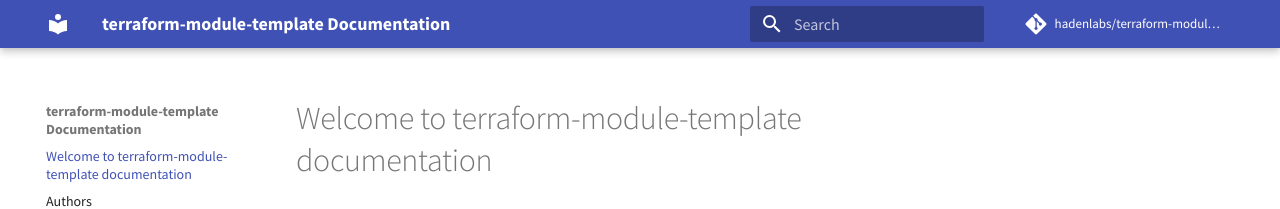
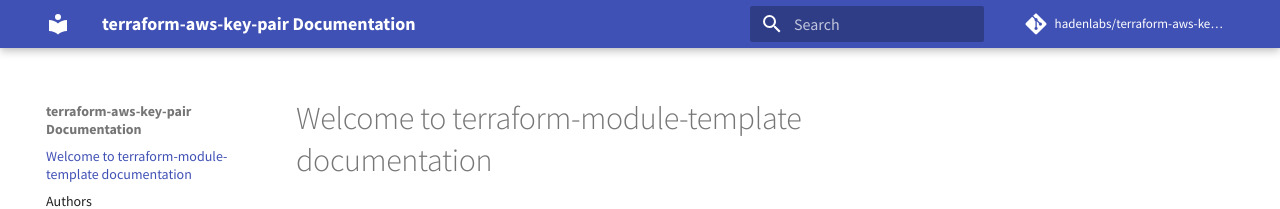
Before and after one commit to luismayta/terraform-aws-key-pair, an MkDocs documentation site: the page built from docs/index.md, in a window 1280 px wide. Shown: the top 209 px of the page. Built offline with MkDocs 1.6.1 and Material for MkDocs 9.7.7, drawn with Linux system fonts in a browser that asks for light colours; comment, search, counter and statistics services are not loaded.

Commit message:
refactor: name project configuration (#1)

```diff
--- a/.todocheck.yaml
+++ b/.todocheck.yaml
@@ -1,4 +1,4 @@
-origin: github.com/hadenlabs/terraform-module-template
+origin: github.com/hadenlabs/terraform-aws-key-pair
 issue_tracker: GITHUB
 auth:
   type: none
--- a/mkdocs.yml
+++ b/mkdocs.yml
@@ -1,4 +1,4 @@
-site_name: terraform-module-template Documentation
+site_name: terraform-aws-key-pair Documentation
 theme: 'material'
 markdown_extensions:
   - toc:
@@ -15,8 +15,8 @@ extra:
   font:
     text: 'Source Sans Pro'
 
-repo_name: 'hadenlabs/terraform-module-template'
-repo_url: 'https://github.com/hadenlabs/terraform-module-template'
+repo_name: 'hadenlabs/terraform-aws-key-pair'
+repo_url: 'https://github.com/hadenlabs/terraform-aws-key-pair'
 copyright: 'Copyright © 2021 <a href="https://hadenlabs.com">hadenlabs</a>'
 
 google_analytics:
--- a/setup.cfg
+++ b/setup.cfg
@@ -76,7 +76,7 @@ test = pytest
 norecursedirs = "build" "docs" "docs[\/]_build" ".egg"
 addopts =
 	-s -v
-	--cov terraform-module-template
+	--cov terraform-aws-key-pair
 	--cov-report html
 	--no-cov-on-fail
 	--capture=no
```
Also changed, not shown: package.json (+5 -5 lines), 5 other files.
